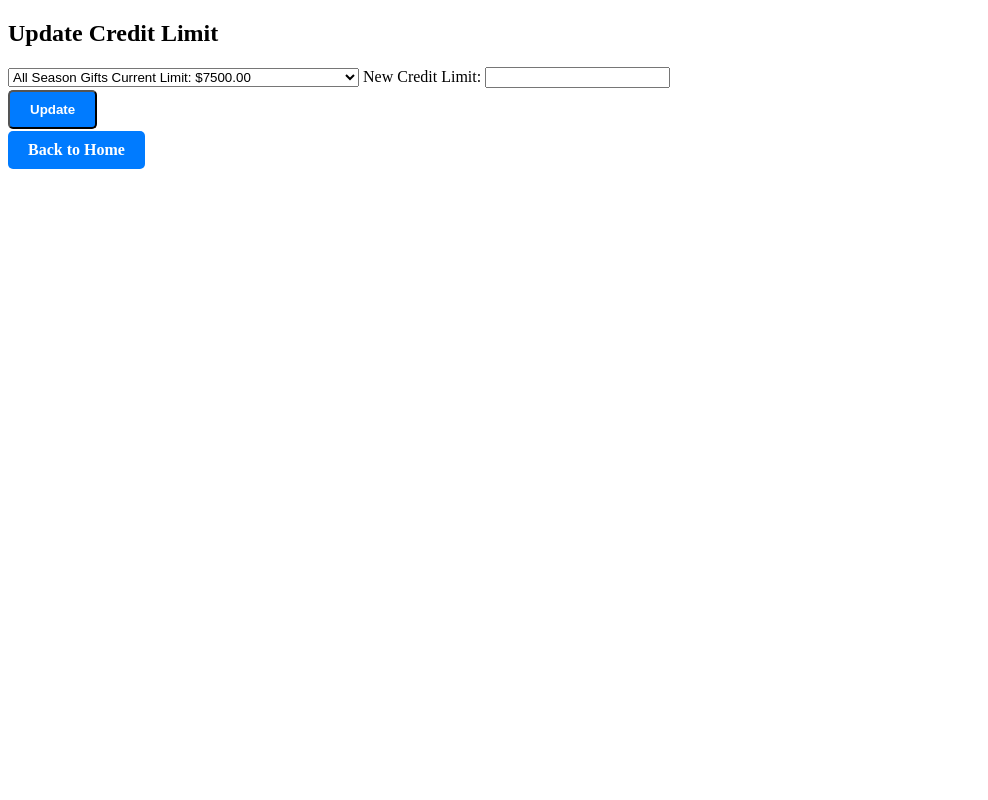
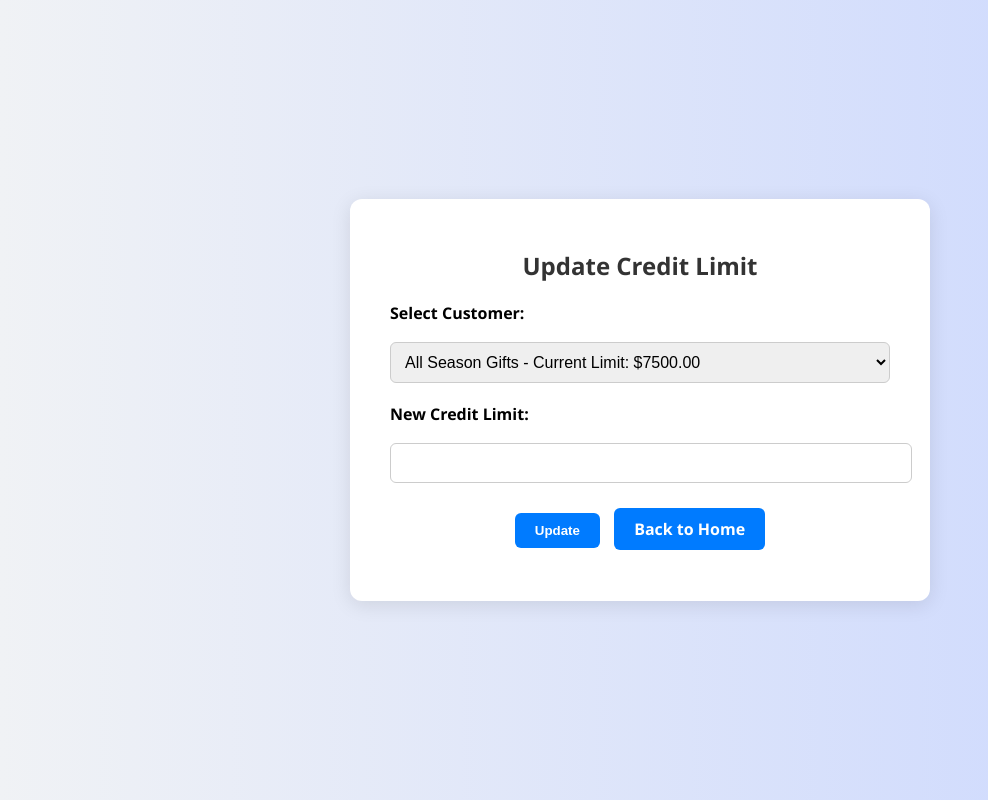
Before and after one commit to jtbison/cs-351-project, a Flask app: page /creditUpdate in a window 1280 px wide. Shown: the whole page, without its empty margins (0-988 px from the left). Run offline with Flask 3, Linux system fonts and the light colour scheme; a user stored in the database is signed in; data comes from the database, SQL or seed files in the repository.

Commit message:
updated the styling

```diff
--- a/Templates/update_credit.html
+++ b/Templates/update_credit.html
@@ -1,43 +1,97 @@
 <!DOCTYPE html>
 <html lang="en">
 <head>
-    <meta charset="UTF-8">
-    <meta name="viewport" content="width=device-width, initial-scale=1.0">
-    <title>Document</title>
-</head>
+  <meta charset="UTF-8" />
+  <meta name="viewport" content="width=device-width, initial-scale=1.0"/>
+  <title>Update Credit Limit</title>
   <style>
-    .button-link {
+    body {
+      margin: 0;
+      padding: 0;
+      font-family: 'Segoe UI', Tahoma, Geneva, Verdana, sans-serif;
+      background: linear-gradient(to right, #f0f2f5, #c9d6ff);
+      display: flex;
+      justify-content: center;
+      align-items: center;
+      height: 100vh;
+    }
+
+    .form-container {
+      background: white;
+      padding: 30px 40px;
+      border-radius: 12px;
+      box-shadow: 0 4px 20px rgba(0, 0, 0, 0.1);
+      width: 100%;
+      max-width: 500px;
+      text-align: center;
+    }
+
+    h2 {
+      margin-bottom: 20px;
+      color: #333;
+    }
+
+    label {
+      font-weight: bold;
+      display: block;
+      margin-bottom: 8px;
+      text-align: left;
+    }
+
+    select, input[type="number"] {
+      width: 100%;
+      padding: 10px;
+      margin: 10px 0 20px 0;
+      border: 1px solid #ccc;
+      border-radius: 6px;
+      font-size: 16px;
+    }
+
+    .button-link, button[type="submit"] {
       display: inline-block;
       padding: 10px 20px;
       background-color: #007bff;
       color: white;
       text-decoration: none;
-      border-radius: 5px;
+      border: none;
+      border-radius: 6px;
       font-weight: bold;
-      transition: background-color 0.2s ease;
-      margin-top: 2px;
+      transition: background-color 0.3s ease, transform 0.2s ease;
+      cursor: pointer;
+      margin: 5px;
     }
 
-    .button-link:hover {
+    .button-link:hover, button[type="submit"]:hover {
       background-color: #0056b3;
+      transform: translateY(-2px);
+    }
+
+    p {
+      margin-top: 15px;
+      color: green;
     }
   </style>
+</head>
 <body>
+  <div class="form-container">
     <h2>Update Credit Limit</h2>
     <form method="post">
+      <label for="name">Select Customer:</label>
       <select name="name" required>
         {% for cust in customers %}
-            <option value = "{{cust.customerName}}">{{cust.customerName}} Current Limit: ${{ "%.2f"|format(cust.creditLimit or 0) }} </option>
+          <option value="{{ cust.customerName }}">
+            {{ cust.customerName }} - Current Limit: ${{ "%.2f"|format(cust.creditLimit or 0) }}
+          </option>
         {% endfor %}
+      </select>
 
-    </select>
-  <!-- Customer Name: <input name="name" required><br> -->
-  New Credit Limit: <input name="credit" type="number" step="0.01" required><br>
-  <button type="submit" class="button-link">Update</button>
-  <br>
+      <label for="credit">New Credit Limit:</label>
+      <input name="credit" type="number" step="0.01" required />
+
+      <button type="submit">Update</button>
       <a href="/dashboard" class="button-link">Back to Home</a>
     </form>
     <p>{{ message }}</p>
-
+  </div>
 </body>
 </html>
```
Also changed, not shown: Templates/base.html (+20 -0 lines), Templates/dashboard.html (+8 -6 lines), Templates/index.html (+11 -0 lines), Templates/login.html (+10 -22 lines). Lines whose indentation alone changed are shown as unchanged.
